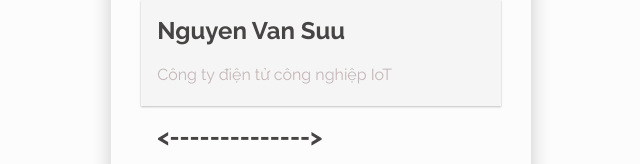
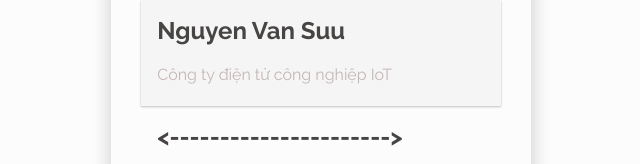
Before and after one commit to vansuu97/vansuu97.github.io, a plain HTML site: page index.html in a window 1280 px wide. Shown: the part 350-514 px from the top of the page, 319-959 px from the left. Drawn offline with Linux system fonts and the light colour scheme.

Commit message:
Update index.html

```diff
--- a/index.html
+++ b/index.html
@@ -31,7 +31,7 @@
 				<a href="https://www.facebook.com/M%E1%BA%A0CH-CHUY%E1%BB%82N-%C4%90%E1%BB%94I-%C4%90I%E1%BB%86N-%C3%81P-629292110570466"><p>Công ty điện tử công nghiệp IoT</p>
 			</div>
 			<div class="w3ls-touch">
-				<h5><--------------></h5>
+				<h5><----------------------></h5>
 				<div class="social">
 					<ul>
 						<li><a href="https://www.facebook.com/vs97.138no1"><i class="fa fa-facebook" aria-hidden="true"></i> <p>Van Suu</p></a></li>
```
